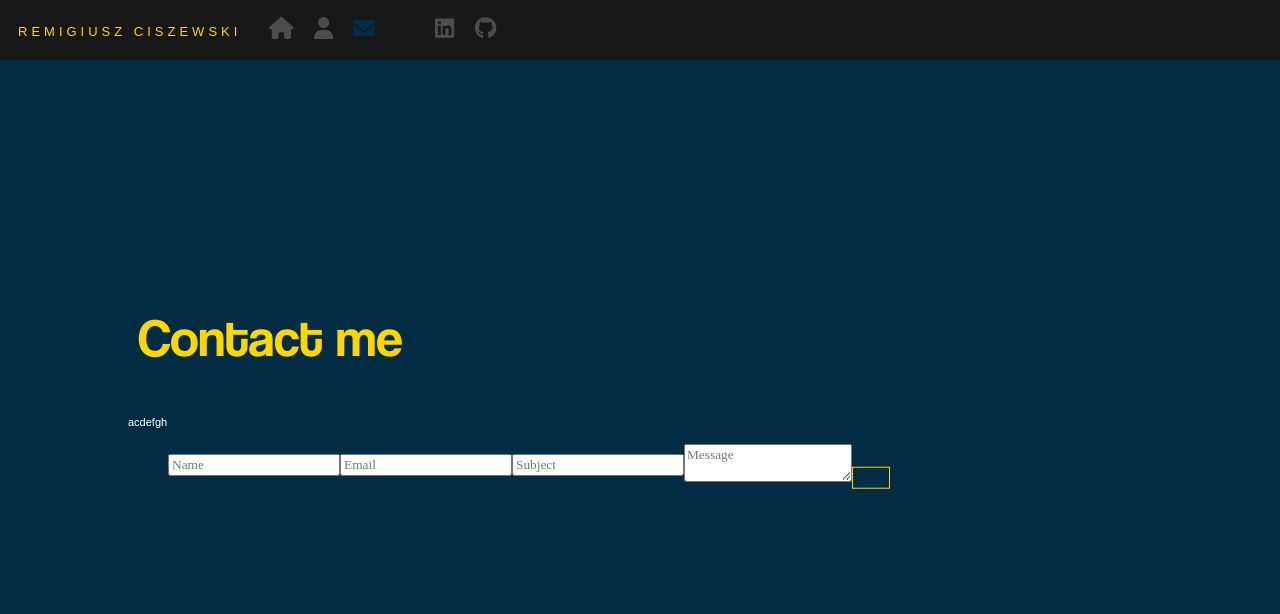
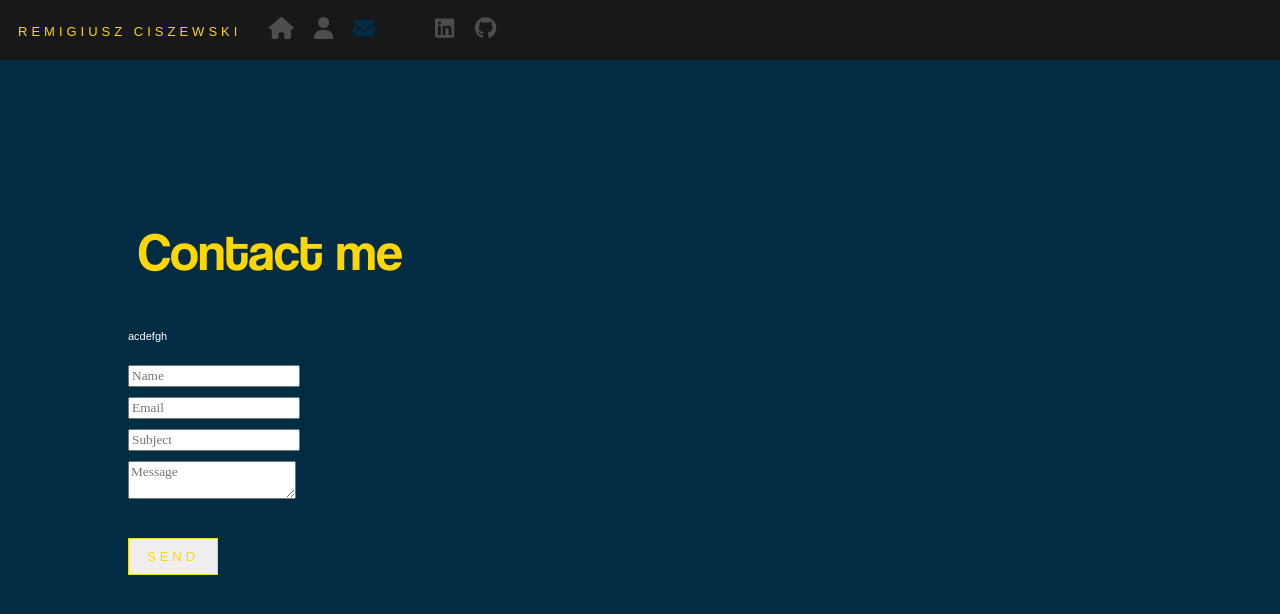
Before and after one commit to remciszewski/portfolio, a React (Create React App) app: page /contact in a window 1280 px wide. Shown: the top 614 px of the page. Built offline with nearby package versions, Linux system fonts and the light colour scheme.

Commit message:
add form styling

```diff
--- a/src/components/Contact/index.js
+++ b/src/components/Contact/index.js
@@ -26,7 +26,9 @@ const Contact = () => {
                                 <li>
                                     <textarea placeholder='Message' name='message' required></textarea>
                                 </li>
-                            <submit type='submit' className='flat-button' value='SEND' />
+                                <li>
+                                    <input type='submit' className='flat-button' value='SEND' />
+                                </li>
                             </ul>
                         </form>
                     </div>
--- a/src/components/Contact/index.scss
+++ b/src/components/Contact/index.scss
@@ -0,0 +1,22 @@
+.contact-form {
+    width: 100%;
+    margin-top: 20px;
+
+    ul {
+        padding: 0;
+        margin: 0;
+
+        li {
+            padding: 0;
+            margin: 0;
+            list-style: none;
+            margin-bottom: 10px;
+            overflow: hidden;
+            display: block;
+            position: relative;
+            opacity: 0;
+            animation: fadeInUp 2s 2s;
+            animation-fill-mode: forwards;
+        }
+    }
+}
--- a/src/components/Navbar/index.scss
+++ b/src/components/Navbar/index.scss
@@ -48,9 +48,6 @@ nav {
             color: #022c43;
         }
     }
-
-}
-
     ul {
         display: flex;
         align-items: center;
@@ -60,3 +57,4 @@ ul {
             display: inline-block;
         }
     }
+}
```
Lines whose indentation alone changed are shown as unchanged.
